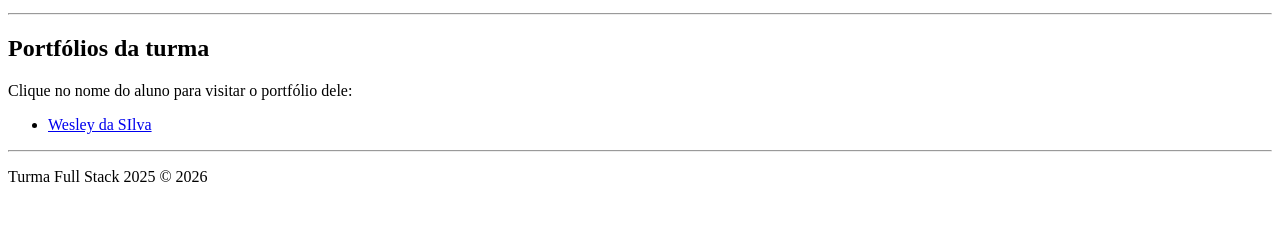
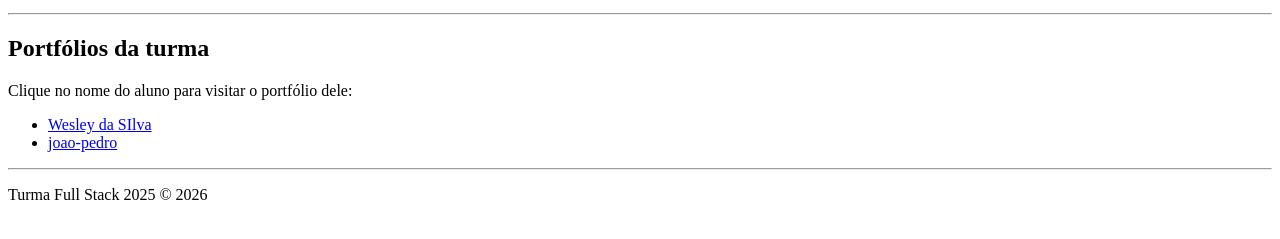
Before and after one commit to miguelmilagres/fullstack-2025, a plain HTML site: page index.html in a window 1280 px wide. Shown: the part 101-340 px from the top of the page. Drawn offline with Linux system fonts and the light colour scheme.

Commit message:
mudando index

```diff
--- a/index.html
+++ b/index.html
@@ -27,6 +27,7 @@
           <!-- Cada aluno deve substituir o href pelo link do seu GitHub Pages -->
           <!-- Exemplo: <a href="https://seunome.github.io" target="_blank">seu-nome</a> -->
            <li><a href="https://wsfraga.github.io/exercicioSenac/">Wesley da SIlva</a></li>
+           <li><a href="https://wsfraga.github.io">joao-pedro</a></li>
         </ul>
       </section>
     </main>
```
